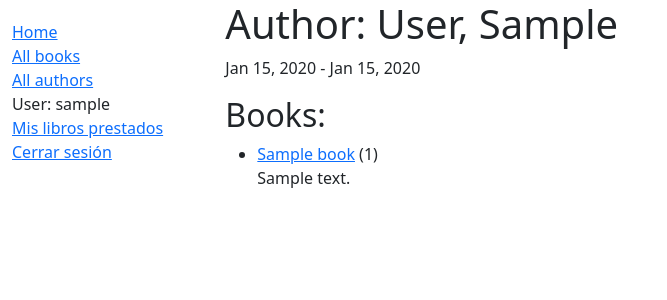
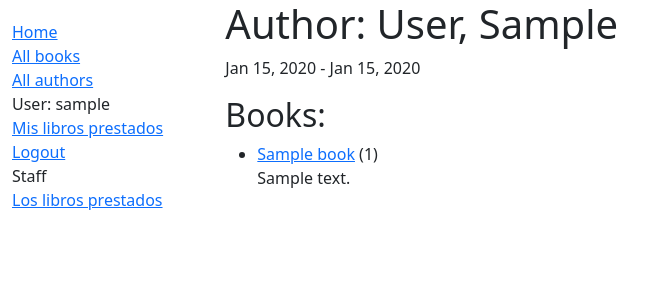
Before and after one commit to danii1107/PSI_1, a Django app: page /catalog/author/1 in a window 1280 px wide. Shown: the top 300 px of the page, without its empty margins (0-667 px from the left). Run offline with Django 4.2, Linux system fonts and the light colour scheme; a user stored in the database is signed in; tables that the repository leaves empty hold one stand-in row (values such as "Sample post").

Commit message:
tst2 done

```diff
--- a/locallibrary/catalog/admin.py
+++ b/locallibrary/catalog/admin.py
@@ -12,6 +12,7 @@ admin.site.register(Genre)
 # Register the Admin classes for Book using the decorator
 class BooksInstanceInline(admin.TabularInline):
     model = BookInstance
+    extra = 0
 
 class BooksInline(admin.TabularInline):  # o admin.StackedInline para un formato diferente
     model = Book
--- a/locallibrary/catalog/models.py
+++ b/locallibrary/catalog/models.py
@@ -106,6 +106,9 @@ class Author(models.Model):
     date_of_birth = models.DateField(null=True, blank=True, verbose_name='birth')
     date_of_death = models.DateField('Died', null=True, blank=True)
 
+    class Meta:
+        ordering = ["first_name", "last_name"]
+
     def get_absolute_url(self):
         """
         Retorna la url para acceder a una instancia particular de un autor.
@@ -138,3 +141,8 @@ class Language(models.Model):
         String para representar el Objeto Modelo
         """
         return self.name
+
+class Staff(models.Model):
+    """
+    Modelo que representa un bibliotecario
+    """
--- a/locallibrary/catalog/templates/base_generic.html
+++ b/locallibrary/catalog/templates/base_generic.html
@@ -26,26 +26,30 @@
               {% if user.is_authenticated %}
                 <li>User: {{ user.get_username }}</li>
                 <li><a href="{% url 'my-borrowed' %}">Mis libros prestados</a></li>
-                <li><a href="{% url 'logout'%}?next={{request.path}}">Cerrar sesión</a></li>
+                <li><a href="{% url 'logout'%}?next={{request.path}}">Logout</a></li>
               {% else %}
-                <li><a href="{% url 'login'%}?next={{request.path}}">Iniciar sesión</a></li>
+                <li><a href="{% url 'login'%}?next={{request.path}}">Login</a></li>
+              {% endif %}
+              {% if user.is_staff %}
+                <li> Staff </li>
+                <li><a href="{% url 'all-borrowed' %}">Los libros prestados</a></li>
               {% endif %}
             </ul>
           {% endblock %}
         </div>
-        <div class="col-sm-10 ">{% block content %}{% endblock %}</div>
+        <div class="col-sm-10 ">{% block content %}{% endblock %}
           {% block pagination %}
           {% if is_paginated %}
             <div class="pagination">
               <span class="page-links">
                 {% if page_obj.has_previous %}
-						<a href="{{ request.path }}?page={{ page_obj.previous_page_number }}">anterior</a>
+                  <a href="{{ request.path }}?page={{ page_obj.previous_page_number }}">Next</a>
                 {% endif %}
                 <span class="page-current">
                   Page {{ page_obj.number }} of {{ page_obj.paginator.num_pages }}.
                 </span>
                 {% if page_obj.has_next %}
-						<a href="{{ request.path }}?page={{ page_obj.next_page_number }}">siguiente</a>
+                  <a href="{{ request.path }}?page={{ page_obj.next_page_number }}">Previous</a>
                 {% endif %}
               </span>
             </div>
@@ -53,5 +57,6 @@
           {% endblock %}
         </div>
       </div>
+    </div>
   </body>
 </html>
--- a/locallibrary/catalog/views.py
+++ b/locallibrary/catalog/views.py
@@ -17,7 +17,7 @@ def index(request):
     num_genres = Genre.objects.count()
 
     num_books_containing_word = Book.objects.all().filter(
-        title__icontains='After').count()
+        title__icontains='a').count()
 
     num_visits = request.session.get('num_visits', 0)
     request.session['num_visits'] = num_visits + 1
@@ -40,7 +40,7 @@ from django.views import generic
 
 class BookListView(generic.ListView):
     model = Book
-    paginate_by = 5
+    paginate_by = 2
 
 class BookDetailView(generic.DetailView):
     model = Book
@@ -54,6 +54,7 @@ class AuthorDetailView(generic.DetailView):
 
 from django.contrib.auth.mixins import LoginRequiredMixin
 
+
 class LoanedBooksByUserListView(LoginRequiredMixin,generic.ListView):
     """
     Vista genérica basada en clases que enumera los libros prestados al usuario actual.
@@ -64,3 +65,15 @@ class LoanedBooksByUserListView(LoginRequiredMixin,generic.ListView):
 
     def get_queryset(self):
         return BookInstance.objects.filter(borrower=self.request.user).filter(status__exact='o').order_by('due_back')
+
+
+class LoanedBooksListView(LoginRequiredMixin,generic.ListView):
+    """
+    Vista genérica basada en clases que enumera los libros prestados al usuario actual.
+    """
+    model = BookInstance
+    template_name ='catalog/bookinstance_list_all_borrowed.html'
+    paginate_by = 10
+
+    def get_queryset(self):
+        return BookInstance.objects.filter(status__exact='o').order_by('due_back')
```
Lines whose indentation alone changed are shown as unchanged.
